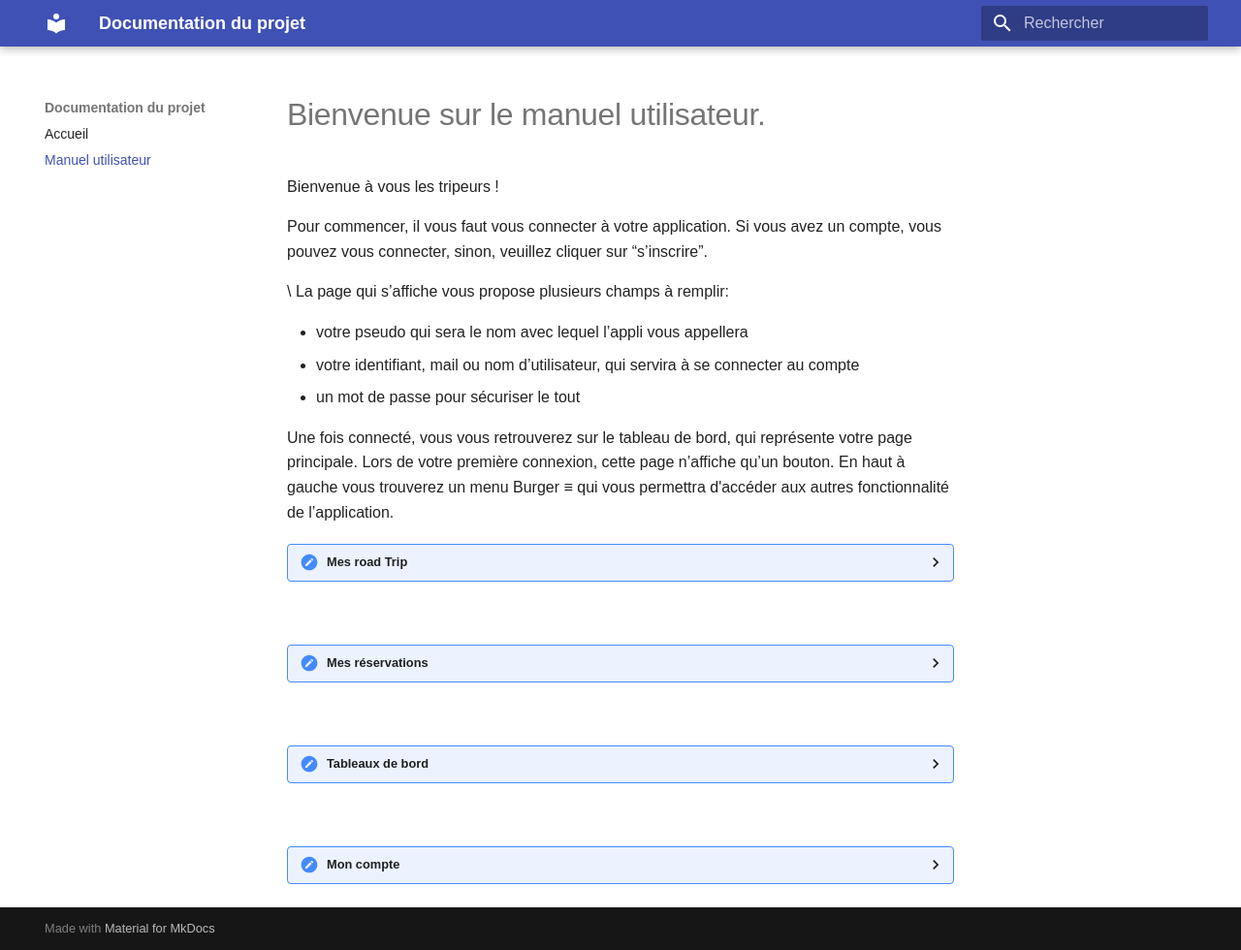
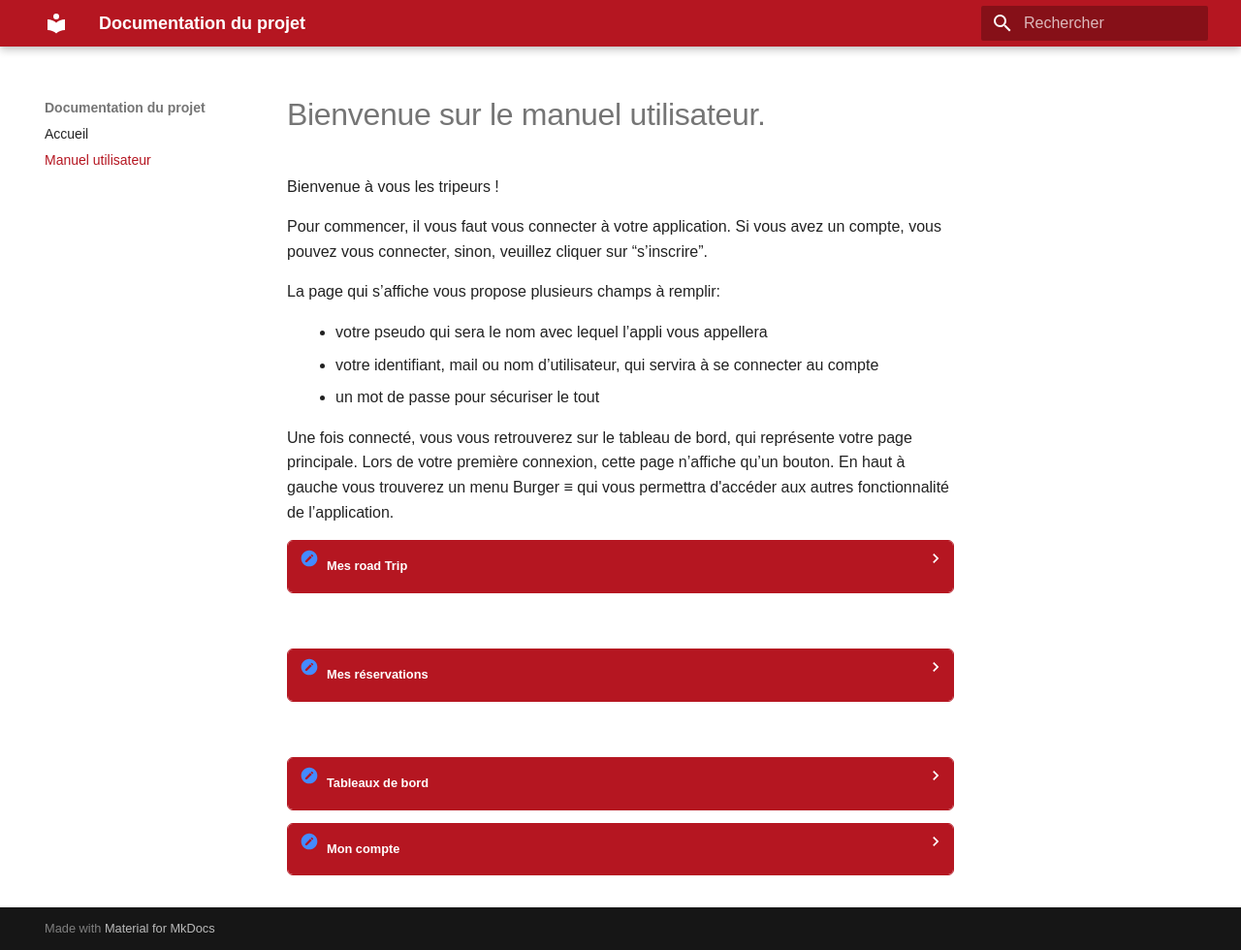
Before and after one commit to Les-Baroudeurs-du-Bit/mkdocs_manuel_utilisation, an MkDocs documentation site: the page built from docs/Manuel-utilisateur.md, in a window 1280 px wide and 980 px high. Shown: the whole window at 97% size. Built offline with MkDocs 1.6.1 and Material for MkDocs 9.7.7, drawn with Linux system fonts in a browser that asks for light colours; some web fonts are replaced.

Commit message:
ajout de la charte de couleur

```diff
--- a/docs/Manuel-utilisateur.md
+++ b/docs/Manuel-utilisateur.md
@@ -3,7 +3,6 @@ Bienvenue à vous les tripeurs !
 
 Pour commencer, il vous faut vous connecter à votre application. Si vous avez un compte, vous pouvez vous connecter, sinon, veuillez cliquer sur “s’inscrire”.
 
-\
 La page qui s’affiche vous propose plusieurs champs à remplir:
 <ul>
   <li>votre pseudo qui sera le nom avec lequel l’appli vous appellera</li>
@@ -18,7 +17,7 @@ Une fois connecté, vous vous retrouverez sur le tableau de bord, qui représent
 <details>
   <summary><strong>Mes road Trip</strong></summary>
 
-  <ul>Cette page vous permet d’enregistrer vos roadtrip. Vous pouvez en ajouter en cliquant sur le bouton rouge “Créer un road trip”. Dedans, vous pouvez lui donner un nom ainsi qu’une date de début et de fin. Une fois enregistré, la page des road trip vous l'affiche et vous pourrez donc interagir avec pour le modifier ou le supprimer. Si vous cliquez sur votre roadtrip, la page vous affichera les jours de votre roadtrip avec les étapes et l’hébergement lié au jour. </ul>
+  <ul>Cette page vous permet d’enregistrer vos roadtrip. Vous pouvez en ajouter en cliquant sur le bouton rouge <strong>Créer un road trip</strong>. Dedans, vous pouvez lui donner un nom ainsi qu’une date de début et de fin. Une fois enregistré, la page des road trip vous l'affiche et vous pourrez donc interagir avec pour le modifier ou le supprimer. Si vous cliquez sur votre roadtrip, la page vous affichera les jours de votre roadtrip avec les étapes et l’hébergement lié au jour. </ul>
 
 <br>
 
@@ -26,8 +25,8 @@ Une fois connecté, vous vous retrouverez sur le tableau de bord, qui représent
 <details>
   <summary><strong>Page étapes de la journée</strong></summary>
 
-  &emsp;&emsp;Accessibilité : \
-  <strong>&emsp;&emsp;&emsp;&emsp;&emsp;&emsp;&emsp;&emsp;mes road trip > le road trip > le jour > (vous êtes sur la page)\
+  &emsp;&emsp;Accessibilité :<br>
+  <strong>&emsp;&emsp;&emsp;&emsp;&emsp;&emsp;&emsp;&emsp;mes road trip > le road trip > le jour > (vous êtes sur la page)<br>
   &emsp;&emsp;&emsp;&emsp;&emsp;&emsp;&emsp;&emsp;tableau de bord > le jour > (vous êtes sur la page)</strong>
 
 
@@ -47,8 +46,8 @@ Une fois connecté, vous vous retrouverez sur le tableau de bord, qui représent
 <details>
   <summary><strong>Page d’enregistrement des hébergement</strong></summary>
 
-  &emsp;&emsp;Accessibilité : \
-  <strong>&emsp;&emsp;&emsp;&emsp;&emsp;&emsp;&emsp;&emsp;tableau de bord > Ce soir  : … > (vous êtes sur la page)\
+  &emsp;&emsp;Accessibilité :<br>
+  <strong>&emsp;&emsp;&emsp;&emsp;&emsp;&emsp;&emsp;&emsp;tableau de bord > Ce soir  : … > (vous êtes sur la page)<br>
   &emsp;&emsp;&emsp;&emsp;&emsp;&emsp;&emsp;&emsp;tableau de bord > le jour > ajouter un hébergement >(vous êtes sur la page)</strong>
 
 
@@ -63,18 +62,15 @@ Une fois connecté, vous vous retrouverez sur le tableau de bord, qui représent
 <details>
   <summary><strong>Tableaux de bord</strong></summary>
 
-  <ul> Cette page vous permet d'accéder facilement à votre roadtrip en cours. Il vous affiche chaque jour avec ses différentes activités, il vous permet aussi d'accéder rapidement aux détails de chaque étape qui constitue votre journée.
+  <ul> Cette page vous permet d'accéder facilement à votre roadtrip en cours. Il vous affiche chaque jour avec ses différentes activités, il vous permet aussi d'accéder rapidement aux détails de chaque étape qui constitue votre journée. <br>
 
-  <br>
+  Le bouton <strong>Naviguer</strong> vous permet d’ouvrir l’application maps en vous proposant un itinéraire par rapport à votre position et celle de votre prochaine activité (si vous avez renseigné sa ville ou localisation précise) <br>
 
-  Le bouton <strong>Naviguer</strong> vous permet d’ouvrir l’application maps en vous proposant un itinéraire par rapport à votre position et celle de votre prochaine activité (si vous avez renseigné sa ville ou localisation précise)
-
-  Le bouton <strong>Voir le détail de l’étape</strong> est explicite, il permet d'accéder aux détails de l'étape et permet aussi de modifier le commentaire en lien avec cette étape.
+  Le bouton <strong>Voir le détail de l’étape</strong> est explicite, il permet d'accéder aux détails de l'étape et permet aussi de modifier le commentaire en lien avec cette étape. <br>
 
   En dessous, vous pouvez voir le programme du jour, avec le bouton y aller qui à la même fonctionnalité que <strong>Naviguer</strong>. La flèche <strong>v</strong>  vous permet d’afficher les commentaires (la zone est modifiable)</ul>
 </details>
 
-<br>
 <details>
   <summary><strong>Mon compte</strong></summary>
 
--- /dev/null
+++ b/docs/Stylesheets/extra.css
@@ -0,0 +1,47 @@
+:root {
+  /* Rouge Corporate de l'Université de Limoges */
+  --md-primary-fg-color:        #B51621;
+  --md-primary-fg-color--light: #D1323C;
+  --md-primary-fg-color--dark:  #8B0E17;
+
+  /* Gris Corporate ou couleur d'accentuation */
+  --md-accent-fg-color:         #4B575F;
+}
+
+/* Augmenter l'espacement global des listes à puces et ordonnées */
+.md-typeset ul,
+.md-typeset ol {
+  padding-left: 1rem; /* Ajustez cette valeur selon vos préférences (ex: 2rem ou 3rem) */
+}
+
+/* Augmenter spécifiquement l'indentation des sous-listes imbriquées */
+.md-typeset li ul,
+.md-typeset li ol {
+  margin-top: 0.4em;
+  padding-left: 3.5rem !important;
+}
+
+/* Harmoniser les volets déroulants avec les couleurs du thème */
+.md-typeset details {
+  margin: 1em 0;
+  border: 1px solid var(--md-primary-fg-color);
+  border-radius: 0.3rem;
+  background-color: var(--md-default-bg-color);
+  overflow: hidden;
+}
+
+.md-typeset details > summary {
+  padding: 0.8rem 1rem;
+  color: var(--md-primary-bg-color);
+  background-color: var(--md-primary-fg-color);
+  cursor: pointer;
+}
+
+.md-typeset details[open] > summary {
+  background-color: var(--md-primary-fg-color--dark);
+}
+
+.md-typeset details > :not(summary) {
+  padding-right: 1rem;
+  padding-left: 1rem;
+}
```
